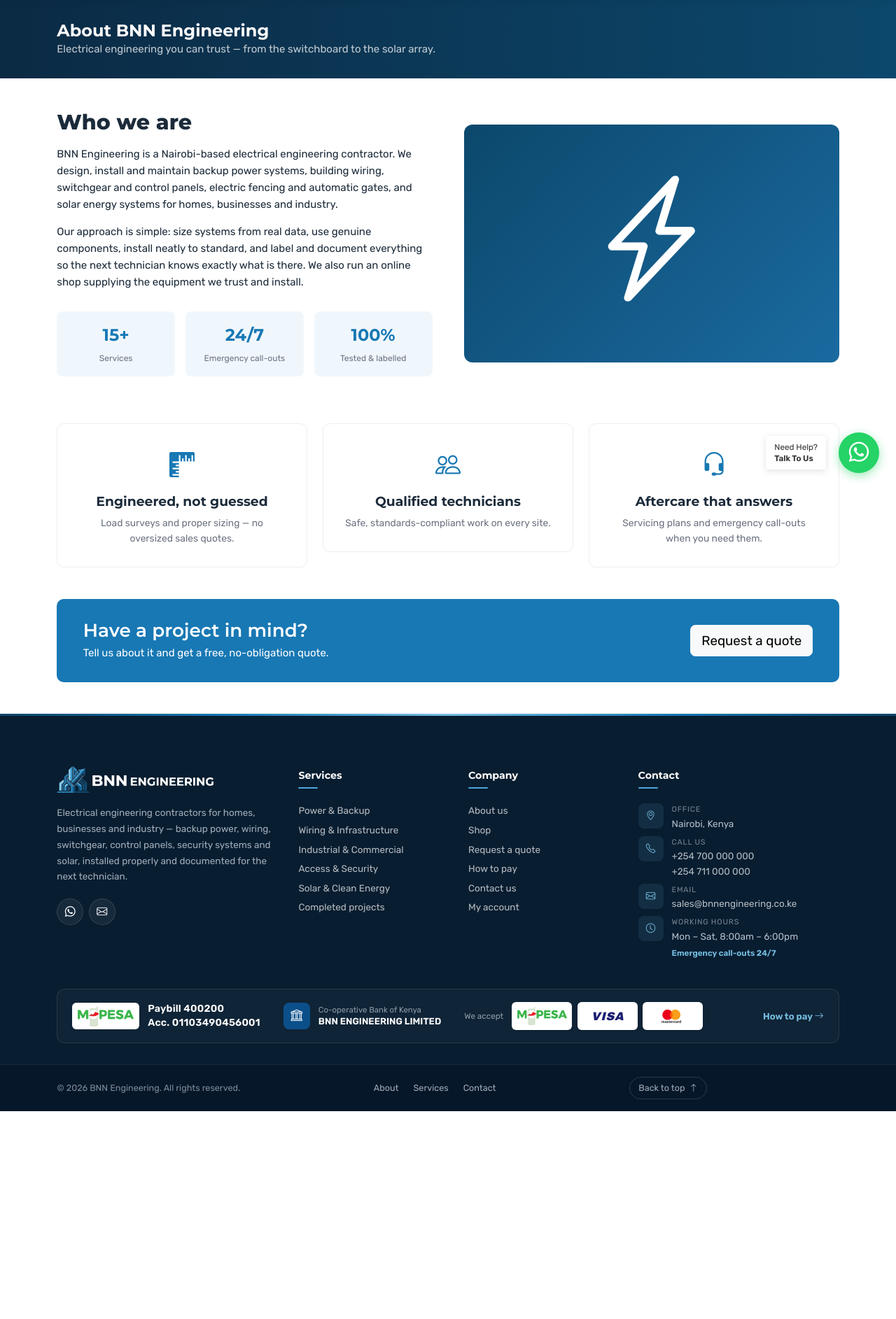
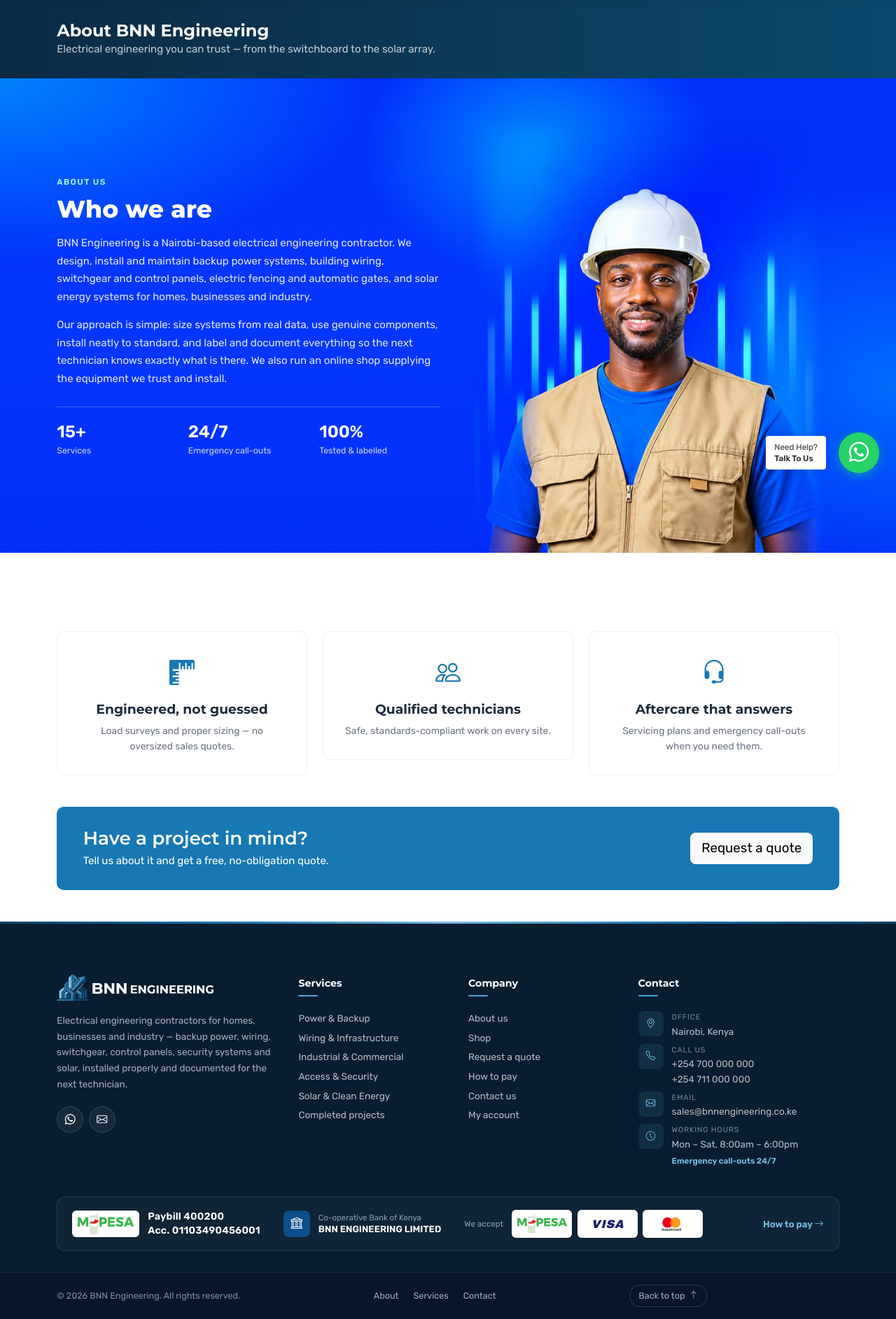
Before and after one commit to Kagunye/botsbnn, a Django app: page /about/ in a window 1280 px wide. Shown: the part 100-1985 px from the top of the page at 70% size. Before the commit the page ends 1688 px from the top, so only its background shows below. Run offline with Django 5.2, Linux system fonts and the light colour scheme; data comes from the database, SQL or seed files in the repository; both versions use the stored data as it was after the commit.

Commit message:
About page: 'Who we are' on a blue section matching the new engineer photo, no card
Photo is editable in Admin > Site settings > Site images.

Co-Authored-By: Claude Opus 5.5 <noreply@anthropic.com>

```diff
--- a/pages/admin.py
+++ b/pages/admin.py
@@ -28,7 +28,7 @@ class SiteSettingsAdmin(admin.ModelAdmin):
                                  'show_shop_on_home']}),
         ('Site images', {'description': 'Upload to replace a built-in image. Leave a field empty to keep the default.',
                          'fields': [('logo', 'logo_light'), 'favicon', 'hero_image', 'hero_video_on',
-                                    ('hero_video_mp4', 'hero_video_webm'), 'testimonials_image', 'mpesa_logo']}),
+                                    ('hero_video_mp4', 'hero_video_webm'), 'testimonials_image', 'about_image', 'mpesa_logo']}),
         ('Homepage company section', {'fields': ['company_kicker', 'company_title', 'company_image',
                                                  ('badge_value', 'badge_label')]}),
         ('About page & footer', {'fields': ['about_title', 'about_body', 'footer_about']}),
--- a/pages/models.py
+++ b/pages/models.py
@@ -87,6 +87,8 @@ class SiteSettings(models.Model):
     hero_video_webm = models.FileField('Hero video (WebM, optional)', upload_to='site/video/', blank=True,
                                        help_text='Smaller version for Chrome/Android; leave blank if you only have MP4')
     testimonials_image = models.ImageField('"What clients are saying" photo', upload_to='site/', blank=True)
+    about_image = models.ImageField('About page "Who we are" photo', upload_to='site/', blank=True,
+                                    help_text='Portrait photo on a blue background works best (the section is blue)')
     mpesa_logo = models.ImageField('M-PESA logo', upload_to='site/', blank=True)
 
     badge_value = models.CharField('Photo badge value', max_length=20, default='24/7')
--- a/static/css/style.css
+++ b/static/css/style.css
@@ -1090,3 +1090,35 @@ body { line-height: 1.6; }
 /* image always fills the 4:3 frame (portrait photos were overflowing instead of covering) */
 .svc-tile-img { position: relative; }
 .svc-tile-img img { position: absolute; inset: 0; width: 100%; height: 100%; object-fit: cover; object-position: center; }
+
+/* ---- About page: "Who we are" on the photo's own blue ---- */
+.who-blue { position: relative; overflow: hidden; color: #fff; padding-top: 3.5rem;
+  background:
+    radial-gradient(60% 55% at 0% 0%, rgba(0, 232, 253, .55) 0%, rgba(0, 232, 253, 0) 70%),
+    radial-gradient(45% 60% at 100% 60%, rgba(0, 190, 252, .45) 0%, rgba(0, 190, 252, 0) 70%),
+    linear-gradient(180deg, #0230fd 0%, #0236fd 55%, #022efa 100%); }
+.who-text { padding-bottom: 3.5rem; }
+.who-kicker { display: inline-block; font-size: .78rem; font-weight: 700; letter-spacing: 1.5px; text-transform: uppercase; color: #9ff4ff; margin-bottom: .6rem; }
+.who-blue h2 { color: #fff; font-weight: 800; font-size: clamp(1.7rem, 3vw, 2.3rem); margin-bottom: 1rem; }
+.who-blue p { color: rgba(255, 255, 255, .88); font-size: 1rem; line-height: 1.7; }
+.who-stats { display: grid; grid-template-columns: repeat(3, 1fr); gap: 1rem; margin-top: 1.75rem; padding-top: 1.5rem; border-top: 1px solid rgba(255, 255, 255, .25); }
+.who-stats strong { display: block; font-size: 1.6rem; font-weight: 800; color: #fff; line-height: 1.1; }
+.who-stats span { font-size: .82rem; color: rgba(255, 255, 255, .8); }
+.who-photo-col { align-self: flex-end; text-align: center; }
+/* no card: photo sits on the section and its edges fade into the same blue */
+.who-photo { display: block; width: 100%; max-width: 500px; height: auto; margin: 0 auto;
+  -webkit-mask-image: linear-gradient(to right, transparent 0, #000 12%, #000 88%, transparent 100%), linear-gradient(to bottom, transparent 0, #000 10%);
+  -webkit-mask-composite: source-in; mask-image: linear-gradient(to right, transparent 0, #000 12%, #000 88%, transparent 100%), linear-gradient(to bottom, transparent 0, #000 10%); mask-composite: intersect; }
+.who-photo-fallback { min-height: 340px; display: grid; place-items: center; font-size: 10rem; color: rgba(255, 255, 255, .35); }
+@media (max-width: 991.98px) { .who-text { padding-bottom: 1rem; } .who-photo { max-width: 380px; } }
+.who-blue { background:
+    radial-gradient(26% 38% at 60% 14%, rgba(0, 220, 253, .5) 0%, rgba(0, 220, 253, 0) 75%),
+    radial-gradient(60% 55% at 0% 0%, rgba(0, 232, 253, .45) 0%, rgba(0, 232, 253, 0) 70%),
+    radial-gradient(40% 60% at 100% 65%, rgba(0, 190, 252, .4) 0%, rgba(0, 190, 252, 0) 70%),
+    linear-gradient(180deg, #0230fd 0%, #0236fd 55%, #022efa 100%); }
+.who-photo { -webkit-mask-image: linear-gradient(to right, transparent 0, #000 20%, #000 82%, transparent 100%), linear-gradient(to bottom, transparent 0, #000 22%);
+  mask-image: linear-gradient(to right, transparent 0, #000 20%, #000 82%, transparent 100%), linear-gradient(to bottom, transparent 0, #000 22%); }
+@media (max-width: 991.98px) { .who-blue { background:
+    radial-gradient(60% 30% at 50% 62%, rgba(0, 220, 253, .4) 0%, rgba(0, 220, 253, 0) 75%),
+    radial-gradient(70% 40% at 0% 0%, rgba(0, 232, 253, .45) 0%, rgba(0, 232, 253, 0) 70%),
+    linear-gradient(180deg, #0230fd 0%, #022efa 100%); } }
--- a/templates/base.html
+++ b/templates/base.html
@@ -15,7 +15,7 @@
   <link href="https://fonts.googleapis.com/css2?family=Montserrat:wght@600;700;800&family=Rubik:wght@400;500;600&display=swap" rel="stylesheet">
   <link href="https://cdn.jsdelivr.net/npm/bootstrap@5.3.3/dist/css/bootstrap.min.css" rel="stylesheet">
   <link href="https://cdn.jsdelivr.net/npm/bootstrap-icons@1.11.3/font/bootstrap-icons.min.css" rel="stylesheet">
-  <link href="{% static 'css/style.css' %}?v=58" rel="stylesheet">
+  <link href="{% static 'css/style.css' %}?v=60" rel="stylesheet">
   {% block extra_head %}{% endblock %}
 </head>
 <body>
--- a/templates/pages/about.html
+++ b/templates/pages/about.html
@@ -4,21 +4,27 @@
 
 {% block content %}
 <div class="page-hero"><div class="container"><h1>About {{ shop.name }}</h1><p class="mb-0 opacity-75">Electrical engineering you can trust — from the switchboard to the solar array.</p></div></div>
-<div class="container py-5">
-  <div class="row g-5 align-items-center">
-    <div class="col-lg-6">
-      <h2 class="section-title">{{ shop.about_title }}</h2>
-      {% for para in shop.about_paragraphs %}<p>{{ para|linebreaksbr }}</p>{% endfor %}
-      <div class="row g-3 mt-3 text-center">
-        <div class="col-4"><div class="stat"><strong>{{ shop.stat1_value }}</strong><span>{{ shop.stat1_label }}</span></div></div>
-        <div class="col-4"><div class="stat"><strong>{{ shop.stat2_value }}</strong><span>{{ shop.stat2_label }}</span></div></div>
-        <div class="col-4"><div class="stat"><strong>{{ shop.stat3_value }}</strong><span>{{ shop.stat3_label }}</span></div></div>
+<section class="who-blue">
+  <div class="container">
+    <div class="row g-4 align-items-center">
+      <div class="col-lg-6 who-text">
+        <span class="who-kicker">About us</span>
+        <h2>{{ shop.about_title }}</h2>
+        {% for para in shop.about_paragraphs %}<p>{{ para|linebreaksbr }}</p>{% endfor %}
+        <div class="who-stats">
+          <div><strong>{{ shop.stat1_value }}</strong><span>{{ shop.stat1_label }}</span></div>
+          <div><strong>{{ shop.stat2_value }}</strong><span>{{ shop.stat2_label }}</span></div>
+          <div><strong>{{ shop.stat3_value }}</strong><span>{{ shop.stat3_label }}</span></div>
+        </div>
+      </div>
+      <div class="col-lg-6 who-photo-col">
+        {% if shop.about_image %}<img class="who-photo" src="{{ shop.about_image.url }}" alt="{{ shop.name }} engineer">{% else %}<div class="who-photo-fallback"><i class="bi bi-lightning-charge"></i></div>{% endif %}
       </div>
     </div>
-    <div class="col-lg-6">
-      <div class="about-art theme-blue"><i class="bi bi-lightning-charge"></i></div>
-    </div>
   </div>
+</section>
+
+<div class="container py-5">
   {% if values %}
   <div class="row g-4 mt-5">
     {% for v in values %}
```
Also changed, not shown: db.sqlite3, media/site/about-who-we-are.jpg (added), pages/migrations/0015_about_image.py (added).
